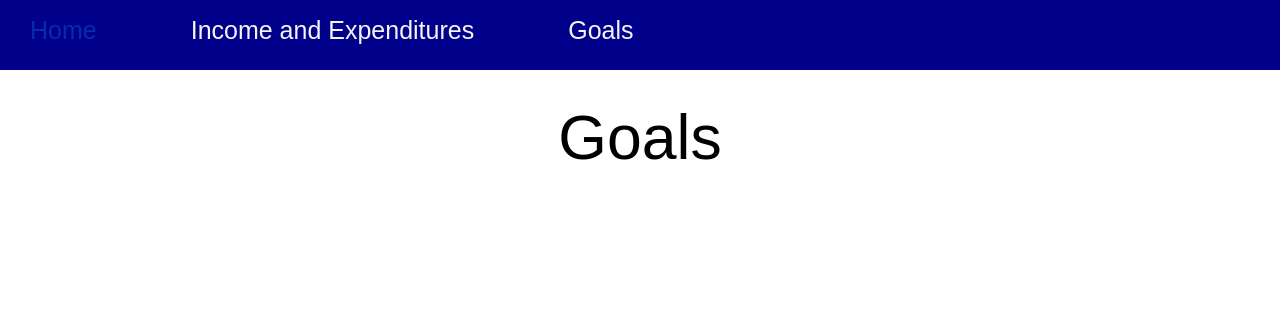
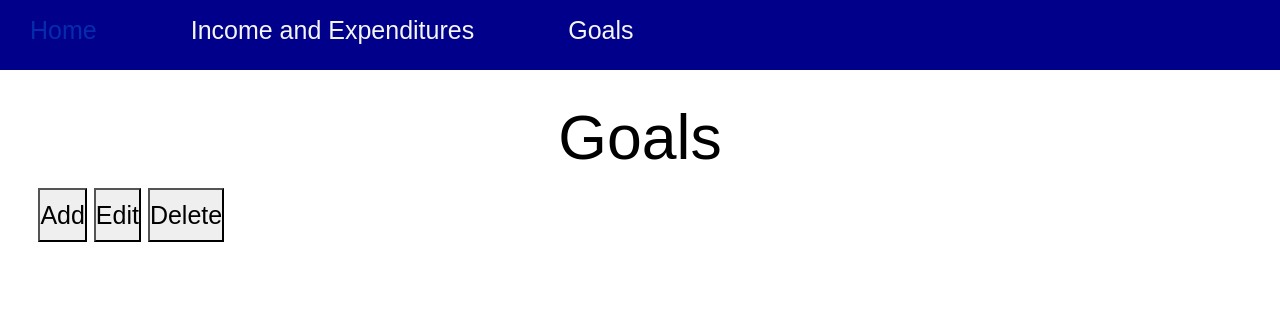
Before and after one commit to tylerbeckb/Budget_tracker, a Python web app: template app/templates/goals.html in a window 1280 px wide. Shown: the top 330 px of the page. Run offline with Jinja, Linux system fonts and the light colour scheme; the template is opened without the code that fills it, so the values that code supplies are empty; some libraries are stand-ins or nearby versions.

Commit message:
basic layout

```diff
--- a/app/templates/goals.html
+++ b/app/templates/goals.html
@@ -2,4 +2,9 @@
 {% block content %}
 <br><br>
 <h1>Goals</h1>
+<section class="halfCol">
+    <button class="goalBtn">Add</button>
+    <button>Edit</button>
+    <button>Delete</button>
+</section>
 {% endblock %}
```
